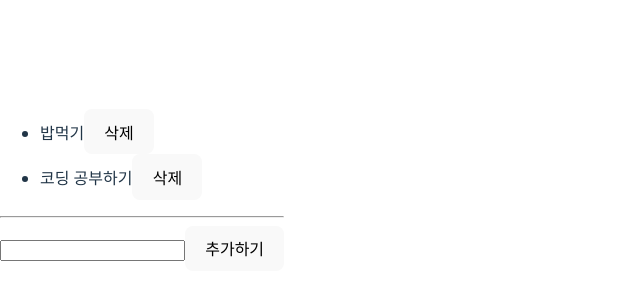
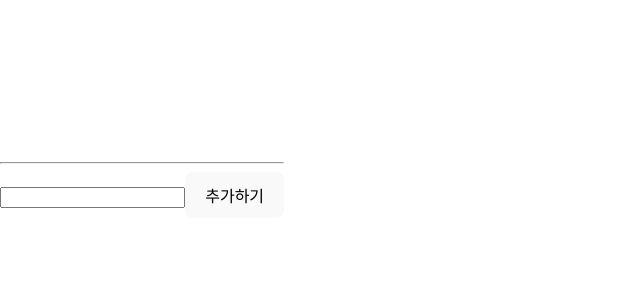
Before and after one commit to nelfen/React-Tutorial, a React (Vite) app in the folder vite-react/: page / in a window 1280 px wide. Shown: the part 218-518 px from the top of the page, without its empty margins (0-640 px from the left). Built offline with nearby package versions, Linux system fonts and the light colour scheme.

Commit message:
TodoList 기능추가

```diff
--- a/vite-react/src/App.jsx
+++ b/vite-react/src/App.jsx
@@ -2,10 +2,7 @@ import { Component, useState } from "react";
 import "./App.css";
 
 function App() {
-  const [todoList, setTodoList] = useState([
-    { id: 0, content: "밥먹기" },
-    { id: 1, content: "코딩 공부하기" },
-  ]);
+  const [todoList, setTodoList] = useState([]);
 
   return (
     <>
```
